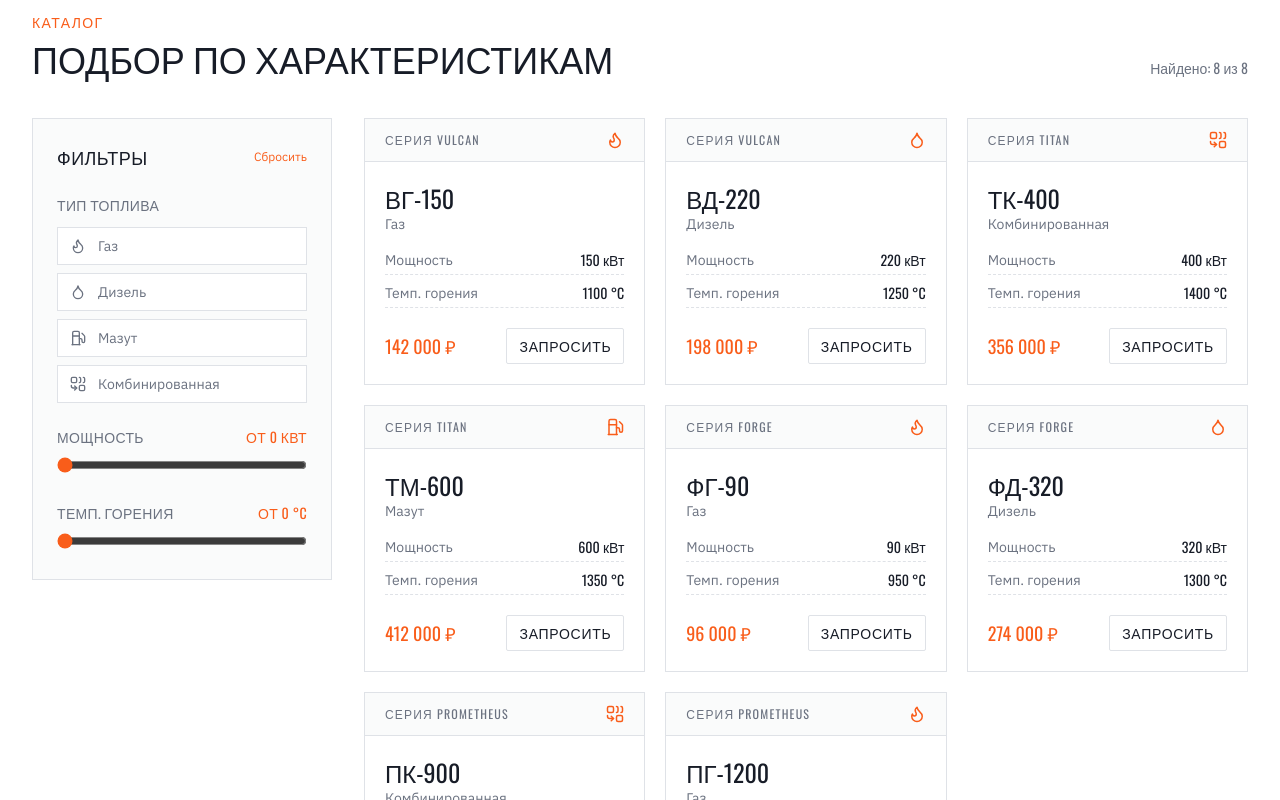
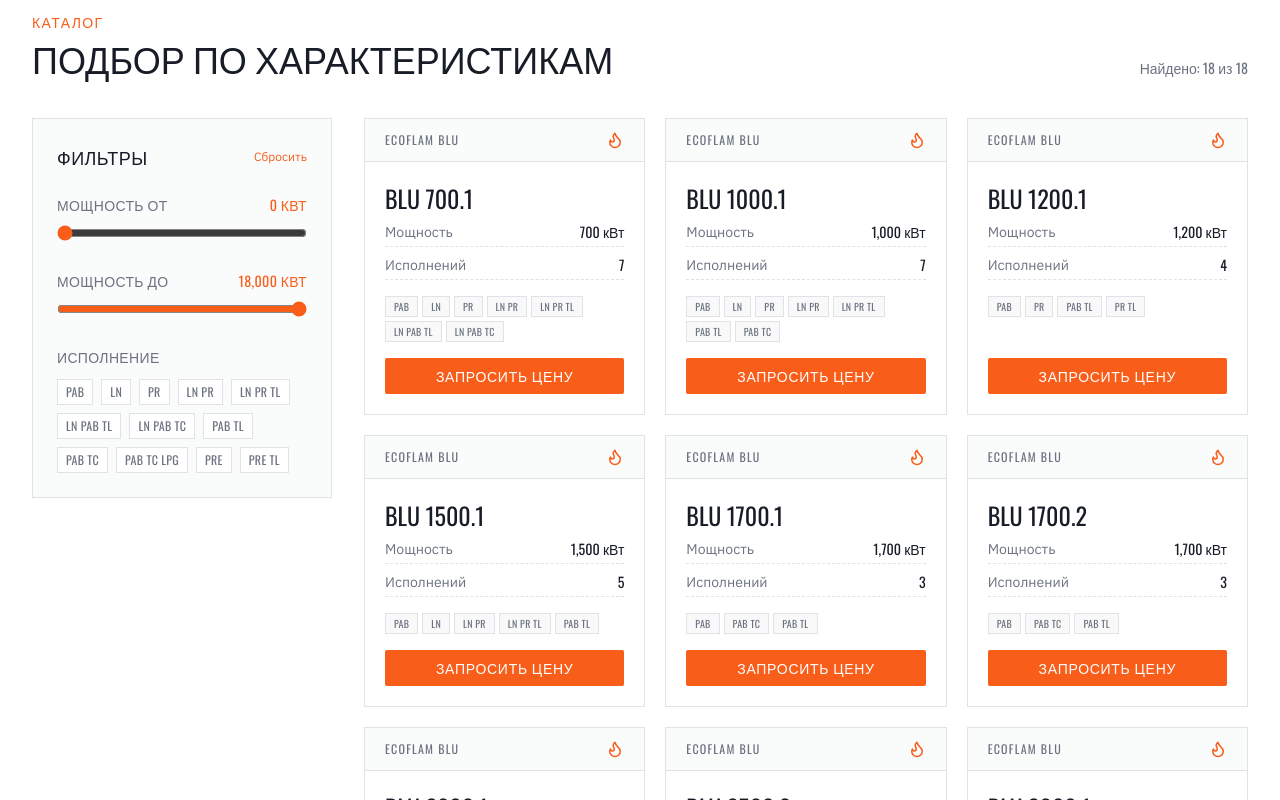
Before and after one commit to pr-poehali-dev/industrial-burner-sales-site, a React (Vite) app: page / in a window 1280 px wide. Shown: the part 880-1680 px from the top of the page. Built offline with nearby package versions, Linux system fonts and the light colour scheme.

Commit message:
feat: Add BLU gas burners series

```diff
--- a/src/pages/Index.tsx
+++ b/src/pages/Index.tsx
@@ -5,60 +5,60 @@ import { Button } from '@/components/ui/button';
 const HERO_IMG =
   'https://cdn.poehali.dev/projects/f3d07043-9a46-4c66-8100-2be86ce83116/files/51fb3b12-fdcb-4ad0-b026-f65cb6a4ba37.jpg';
 
-type Fuel = 'Газ' | 'Дизель' | 'Мазут' | 'Комбинированная';
-
 interface Burner {
   id: number;
   name: string;
   series: string;
-  fuel: Fuel;
   power: number; // кВт
-  temp: number; // °C
-  price: string;
+  variants: string[];
 }
 
 const BURNERS: Burner[] = [
-  { id: 1, name: 'ВГ-150', series: 'Vulcan', fuel: 'Газ', power: 150, temp: 1100, price: '142 000 ₽' },
-  { id: 2, name: 'ВД-220', series: 'Vulcan', fuel: 'Дизель', power: 220, temp: 1250, price: '198 000 ₽' },
-  { id: 3, name: 'ТК-400', series: 'Titan', fuel: 'Комбинированная', power: 400, temp: 1400, price: '356 000 ₽' },
-  { id: 4, name: 'ТМ-600', series: 'Titan', fuel: 'Мазут', power: 600, temp: 1350, price: '412 000 ₽' },
-  { id: 5, name: 'ФГ-90', series: 'Forge', fuel: 'Газ', power: 90, temp: 950, price: '96 000 ₽' },
-  { id: 6, name: 'ФД-320', series: 'Forge', fuel: 'Дизель', power: 320, temp: 1300, price: '274 000 ₽' },
-  { id: 7, name: 'ПК-900', series: 'Prometheus', fuel: 'Комбинированная', power: 900, temp: 1500, price: '688 000 ₽' },
-  { id: 8, name: 'ПГ-1200', series: 'Prometheus', fuel: 'Газ', power: 1200, temp: 1450, price: '845 000 ₽' },
+  { id: 1,  name: 'BLU 700.1',   series: 'Ecoflam BLU', power: 700,   variants: ['PAB', 'LN', 'PR', 'LN PR', 'LN PR TL', 'LN PAB TL', 'LN PAB TC'] },
+  { id: 2,  name: 'BLU 1000.1',  series: 'Ecoflam BLU', power: 1000,  variants: ['PAB', 'LN', 'PR', 'LN PR', 'LN PR TL', 'PAB TL', 'PAB TC'] },
+  { id: 3,  name: 'BLU 1200.1',  series: 'Ecoflam BLU', power: 1200,  variants: ['PAB', 'PR', 'PAB TL', 'PR TL'] },
+  { id: 4,  name: 'BLU 1500.1',  series: 'Ecoflam BLU', power: 1500,  variants: ['PAB', 'LN', 'LN PR', 'LN PR TL', 'PAB TL'] },
+  { id: 5,  name: 'BLU 1700.1',  series: 'Ecoflam BLU', power: 1700,  variants: ['PAB', 'PAB TC', 'PAB TL'] },
+  { id: 6,  name: 'BLU 1700.2',  series: 'Ecoflam BLU', power: 1700,  variants: ['PAB', 'PAB TC', 'PAB TL'] },
+  { id: 7,  name: 'BLU 2000.1',  series: 'Ecoflam BLU', power: 2000,  variants: ['PAB', 'PAB TC', 'PAB TC LPG'] },
+  { id: 8,  name: 'BLU 2500.2',  series: 'Ecoflam BLU', power: 2500,  variants: ['PRE', 'PRE TL'] },
+  { id: 9,  name: 'BLU 3000.1',  series: 'Ecoflam BLU', power: 3000,  variants: ['PRE', 'PRE TL'] },
+  { id: 10, name: 'BLU 4000.1',  series: 'Ecoflam BLU', power: 4000,  variants: ['PRE'] },
+  { id: 11, name: 'BLU 5000.1',  series: 'Ecoflam BLU', power: 5000,  variants: ['PRE'] },
+  { id: 12, name: 'BLU 6000.1',  series: 'Ecoflam BLU', power: 6000,  variants: ['PRE'] },
+  { id: 13, name: 'BLU 7000.1',  series: 'Ecoflam BLU', power: 7000,  variants: ['PRE'] },
+  { id: 14, name: 'BLU 8000.1',  series: 'Ecoflam BLU', power: 8000,  variants: ['PRE'] },
+  { id: 15, name: 'BLU 10000.1', series: 'Ecoflam BLU', power: 10000, variants: ['PRE'] },
+  { id: 16, name: 'BLU 12000.1', series: 'Ecoflam BLU', power: 12000, variants: ['PRE'] },
+  { id: 17, name: 'BLU 15000.1', series: 'Ecoflam BLU', power: 15000, variants: ['PRE'] },
+  { id: 18, name: 'BLU 18000.1', series: 'Ecoflam BLU', power: 18000, variants: ['PRE'] },
 ];
 
-const FUEL_OPTIONS: Fuel[] = ['Газ', 'Дизель', 'Мазут', 'Комбинированная'];
-const FUEL_ICONS: Record<Fuel, string> = {
-  Газ: 'Flame',
-  Дизель: 'Droplet',
-  Мазут: 'Fuel',
-  Комбинированная: 'Combine',
-};
+const Index = () => {
+  const [selectedVariants, setSelectedVariants] = useState<string[]>([]);
+  const [minPower, setMinPower] = useState(0);
+  const [maxPower, setMaxPower] = useState(18000);
 
-const Index = () => {
-  const [fuels, setFuels] = useState<Fuel[]>([]);
-  const [minPower, setMinPower] = useState(0);
-  const [minTemp, setMinTemp] = useState(0);
+  const ALL_VARIANTS = ['PAB', 'LN', 'PR', 'LN PR', 'LN PR TL', 'LN PAB TL', 'LN PAB TC', 'PAB TL', 'PAB TC', 'PAB TC LPG', 'PRE', 'PRE TL'];
 
-  const toggleFuel = (f: Fuel) =>
-    setFuels((p) => (p.includes(f) ? p.filter((x) => x !== f) : [...p, f]));
+  const toggleVariant = (v: string) =>
+    setSelectedVariants((p) => (p.includes(v) ? p.filter((x) => x !== v) : [...p, v]));
 
   const filtered = useMemo(
     () =>
       BURNERS.filter(
         (b) =>
-          (fuels.length === 0 || fuels.includes(b.fuel)) &&
           b.power >= minPower &&
-          b.temp >= minTemp,
+          b.power <= maxPower &&
+          (selectedVariants.length === 0 || selectedVariants.some((v) => b.variants.includes(v))),
       ),
-    [fuels, minPower, minTemp],
+    [selectedVariants, minPower, maxPower],
   );
 
   const resetFilters = () => {
-    setFuels([]);
+    setSelectedVariants([]);
     setMinPower(0);
-    setMinTemp(0);
+    setMaxPower(18000);
   };
 
   return (
@@ -164,60 +164,54 @@ const Index = () => {
             </div>
 
             <div className="mb-6">
-              <label className="mb-3 block font-display text-sm uppercase tracking-wide text-muted-foreground">
-                Тип топлива
-              </label>
-              <div className="space-y-2">
-                {FUEL_OPTIONS.map((f) => (
-                  <button
-                    key={f}
-                    onClick={() => toggleFuel(f)}
-                    className={`flex w-full items-center gap-3 border px-3 py-2 text-left text-sm transition-colors ${
-                      fuels.includes(f)
-                        ? 'border-accent bg-accent/10 text-foreground'
-                        : 'border-border bg-background text-muted-foreground hover:border-accent/50'
-                    }`}
-                  >
-                    <Icon
-                      name={FUEL_ICONS[f]}
-                      size={16}
-                      className={fuels.includes(f) ? 'text-accent' : ''}
-                    />
-                    {f}
-                    {fuels.includes(f) && <Icon name="Check" size={14} className="ml-auto text-accent" />}
-                  </button>
-                ))}
-              </div>
-            </div>
-
-            <div className="mb-6">
               <label className="mb-2 flex items-center justify-between font-display text-sm uppercase tracking-wide text-muted-foreground">
-                Мощность <span className="text-accent">от {minPower} кВт</span>
+                Мощность от <span className="text-accent">{minPower.toLocaleString()} кВт</span>
               </label>
               <input
                 type="range"
                 min={0}
-                max={1200}
-                step={50}
+                max={18000}
+                step={500}
                 value={minPower}
                 onChange={(e) => setMinPower(Number(e.target.value))}
                 className="w-full accent-[hsl(18,95%,54%)]"
               />
             </div>
 
-            <div>
+            <div className="mb-6">
               <label className="mb-2 flex items-center justify-between font-display text-sm uppercase tracking-wide text-muted-foreground">
-                Темп. горения <span className="text-accent">от {minTemp} °C</span>
+                Мощность до <span className="text-accent">{maxPower.toLocaleString()} кВт</span>
               </label>
               <input
                 type="range"
                 min={0}
-                max={1500}
-                step={50}
-                value={minTemp}
-                onChange={(e) => setMinTemp(Number(e.target.value))}
+                max={18000}
+                step={500}
+                value={maxPower}
+                onChange={(e) => setMaxPower(Number(e.target.value))}
                 className="w-full accent-[hsl(18,95%,54%)]"
               />
+            </div>
+
+            <div>
+              <label className="mb-3 block font-display text-sm uppercase tracking-wide text-muted-foreground">
+                Исполнение
+              </label>
+              <div className="flex flex-wrap gap-2">
+                {ALL_VARIANTS.map((v) => (
+                  <button
+                    key={v}
+                    onClick={() => toggleVariant(v)}
+                    className={`border px-2 py-1 text-xs font-display uppercase tracking-wide transition-colors ${
+                      selectedVariants.includes(v)
+                        ? 'border-accent bg-accent/10 text-foreground'
+                        : 'border-border bg-background text-muted-foreground hover:border-accent/50'
+                    }`}
+                  >
+                    {v}
+                  </button>
+                ))}
+              </div>
             </div>
           </aside>
 
@@ -237,27 +231,32 @@ const Index = () => {
                   >
                     <div className="flex items-center justify-between border-b border-border bg-secondary/40 px-5 py-3">
                       <span className="font-display text-xs uppercase tracking-widest text-muted-foreground">
-                        Серия {b.series}
+                        {b.series}
                       </span>
-                      <Icon name={FUEL_ICONS[b.fuel]} size={18} className="text-accent" />
+                      <Icon name="Flame" size={18} className="text-accent" />
                     </div>
                     <div className="flex flex-1 flex-col p-5">
                       <h3 className="font-display text-2xl font-700 uppercase">{b.name}</h3>
-                      <span className="mb-4 text-sm text-muted-foreground">{b.fuel}</span>
-                      <dl className="mb-5 space-y-2 text-sm">
+                      <dl className="mb-4 mt-2 space-y-2 text-sm">
                         <div className="flex items-center justify-between border-b border-dashed border-border pb-1">
                           <dt className="text-muted-foreground">Мощность</dt>
-                          <dd className="font-display font-600">{b.power} кВт</dd>
+                          <dd className="font-display font-600">{b.power.toLocaleString()} кВт</dd>
                         </div>
                         <div className="flex items-center justify-between border-b border-dashed border-border pb-1">
-                          <dt className="text-muted-foreground">Темп. горения</dt>
-                          <dd className="font-display font-600">{b.temp} °C</dd>
+                          <dt className="text-muted-foreground">Исполнений</dt>
+                          <dd className="font-display font-600">{b.variants.length}</dd>
                         </div>
                       </dl>
-                      <div className="mt-auto flex items-center justify-between">
-                        <span className="font-display text-lg font-700 text-accent">{b.price}</span>
-                        <Button asChild size="sm" variant="outline" className="font-display uppercase tracking-wider">
-                          <a href="#contacts">Запросить</a>
+                      <div className="mb-4 flex flex-wrap gap-1">
+                        {b.variants.map((v) => (
+                          <span key={v} className="border border-border bg-secondary/50 px-2 py-0.5 font-display text-[10px] uppercase tracking-wide text-muted-foreground">
+                            {v}
+                          </span>
+                        ))}
+                      </div>
+                      <div className="mt-auto">
+                        <Button asChild size="sm" className="w-full bg-accent font-display uppercase tracking-wider hover:bg-accent/90">
+                          <a href="#contacts">Запросить цену</a>
                         </Button>
                       </div>
                     </div>
```
